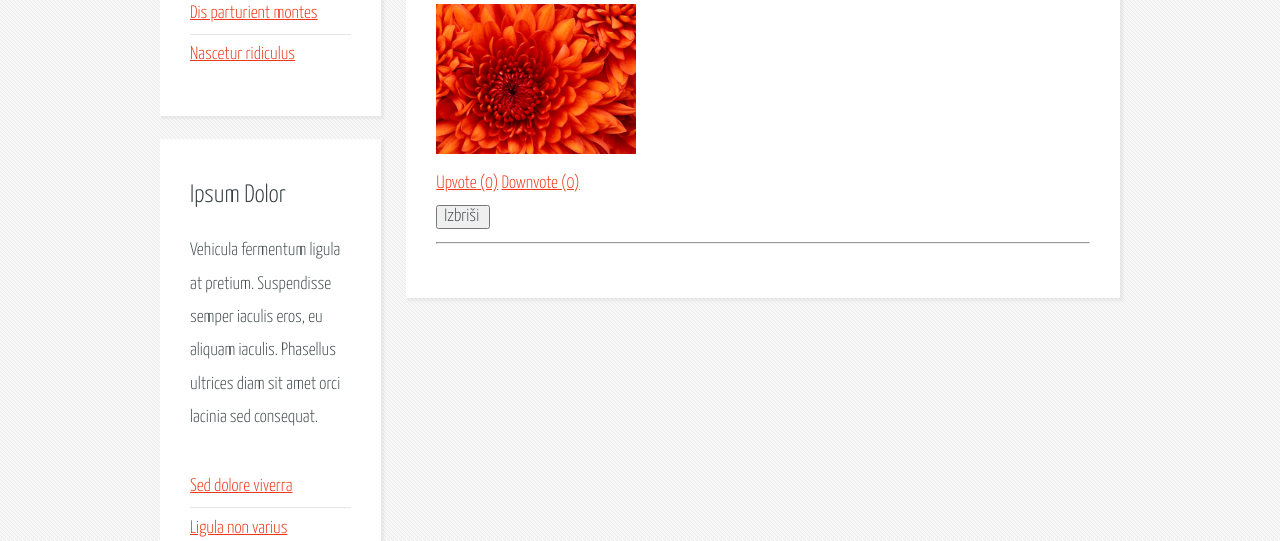
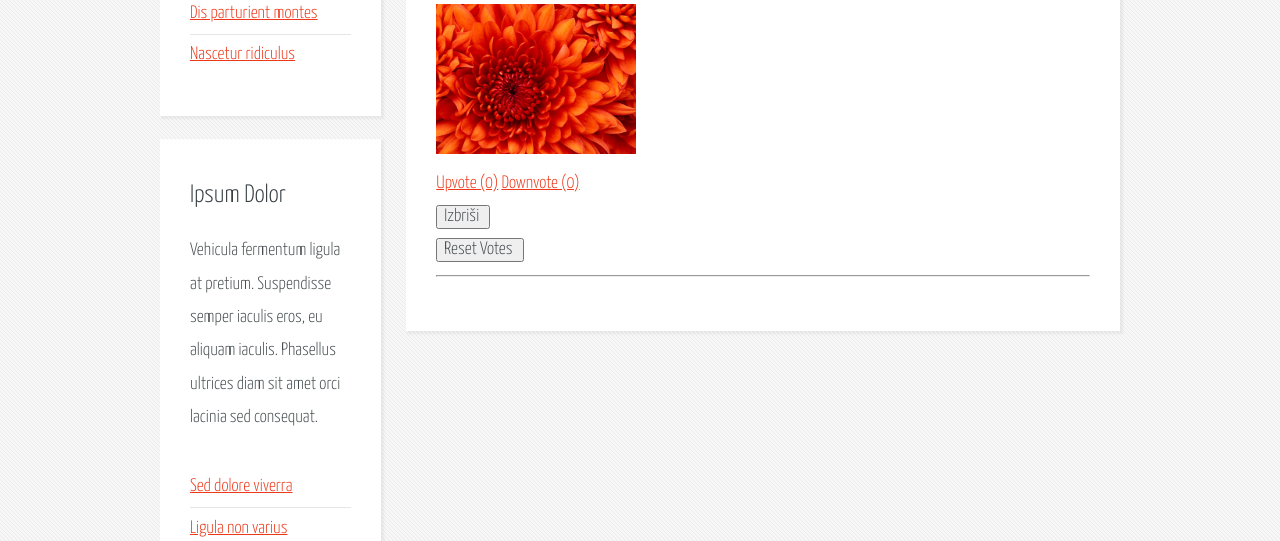
Before and after one commit to DinoG1/troll, a PHP site: page /adminpannel.php in a window 1280 px wide. Shown: the part 550-1091 px from the top of the page. Run offline with PHP 8.4, Linux system fonts and the light colour scheme; a user stored in the database is signed in; data comes from the database, SQL or seed files in the repository; data that the repository does not hold is empty.

Commit message:
Dodal opcijo da resetira vote objavam (yt, slike)
Dodal opcijo da resetira vote objavam (yt, slike)

```diff
--- a/adminpannel.php
+++ b/adminpannel.php
@@ -36,6 +36,9 @@ if ($row['type'] == 0)
                             <input type="submit" name="submit" value="Izbriši " />
                         </form>
 
+                        <form method="post" action="reset.php?id=<?php echo $row['id']; ?>" autocomplete="off">
+                            <input type="submit" name="submit" value="Reset Votes " />
+                        </form>
 
 
                         <hr />
@@ -68,6 +71,10 @@ if ($row['type'] == 0)
                             <input type="submit" name="submit" value="Izbriši " />
                         </form>
 
+                         <form method="post" action="reset.php?id=<?php echo $row['id']; ?>" autocomplete="off">
+                            <input type="submit" name="submit" value="Reset Votes " />
+                        </form>
+
                         <hr />
                     </div>
                 <?php
```
Also changed, not shown: reset.php (added, +18 -0 lines).
